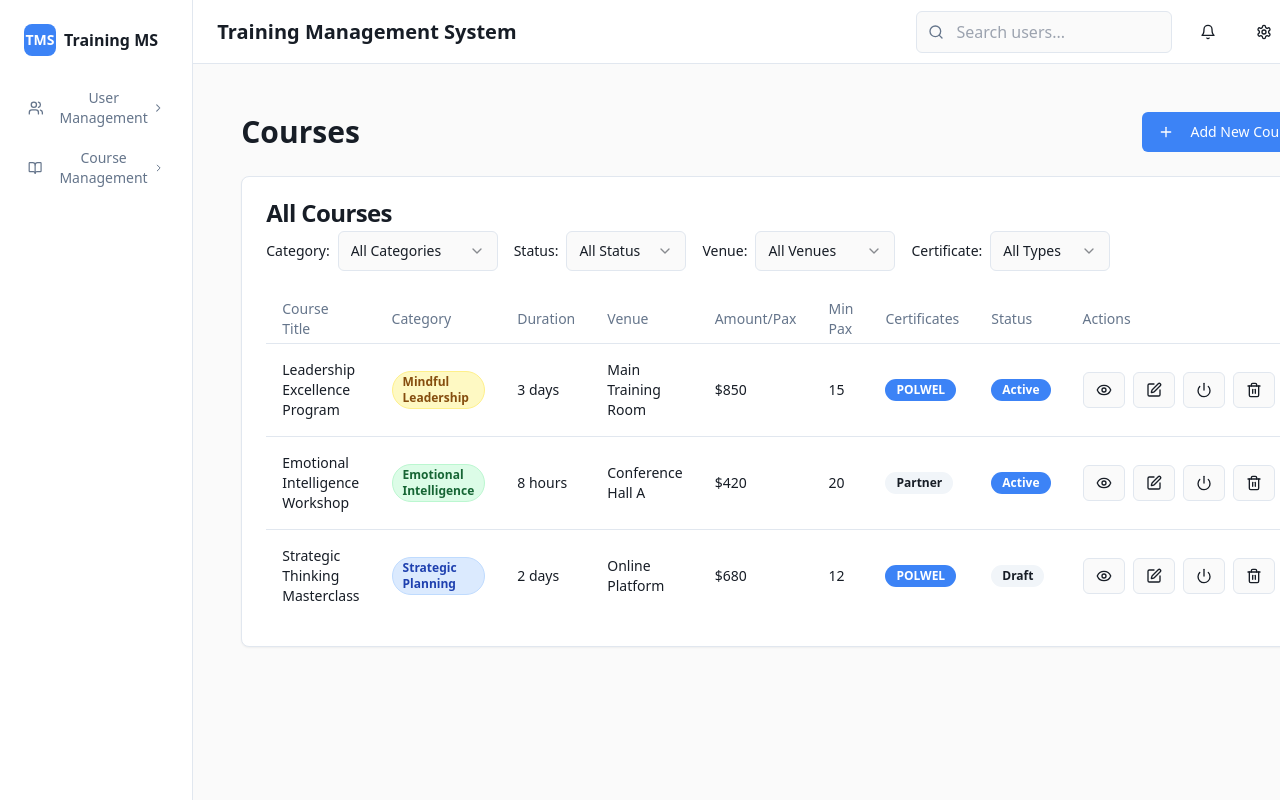
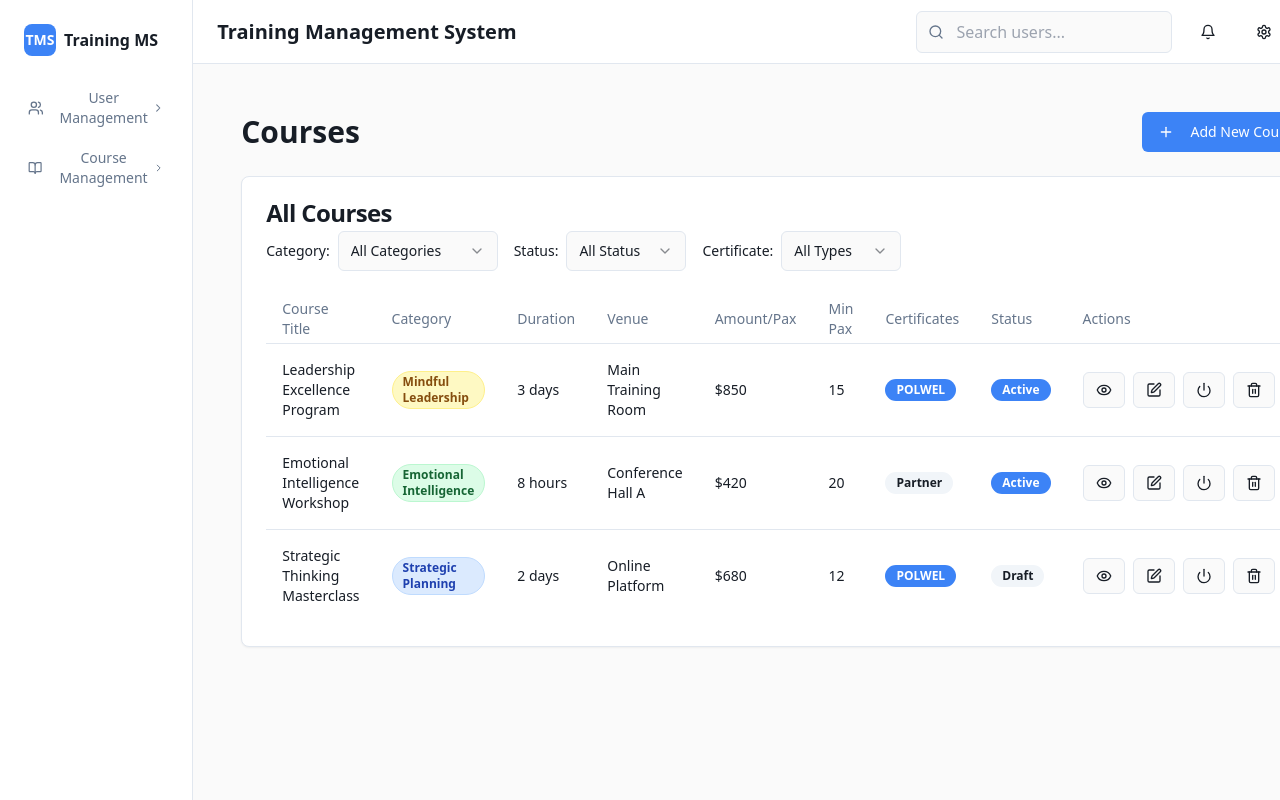
Before and after one commit to rain-corsiva-lab/tms-polwel, a React (Vite) app: page /course-creation in a window 1280 px wide. Shown: the top 800 px of the page. Built offline with nearby package versions, Linux system fonts and the light colour scheme.

Commit message:
Remove venue filter
Removed the venue filter from the courses page.

```diff
--- a/src/pages/CourseArchive.tsx
+++ b/src/pages/CourseArchive.tsx
@@ -26,7 +26,6 @@ const CourseArchive = () => {
   const { toast } = useToast();
   const [selectedCategory, setSelectedCategory] = useState<string>("all");
   const [selectedStatus, setSelectedStatus] = useState<string>("all");
-  const [selectedVenue, setSelectedVenue] = useState<string>("all");
   const [selectedCertificate, setSelectedCertificate] = useState<string>("all");
 
   const categoryGroups = [
@@ -139,8 +138,7 @@ const CourseArchive = () => {
     });
   };
 
-  // Get unique venues and certificates for filter options
-  const uniqueVenues = [...new Set(courses.map(course => course.venue))];
+  // Get unique certificates for filter options
   const uniqueCertificates = [...new Set(courses.map(course => course.certificates))];
 
   const filteredCourses = courses.filter(course => {
@@ -156,13 +154,10 @@ const CourseArchive = () => {
     // Status filter
     const statusMatch = selectedStatus === "all" || course.status === selectedStatus;
 
-    // Venue filter
-    const venueMatch = selectedVenue === "all" || course.venue === selectedVenue;
-
     // Certificate filter
     const certificateMatch = selectedCertificate === "all" || course.certificates === selectedCertificate;
 
-    return categoryMatch && statusMatch && venueMatch && certificateMatch;
+    return categoryMatch && statusMatch && certificateMatch;
   });
 
   return (
@@ -209,23 +204,6 @@ const CourseArchive = () => {
                   <SelectItem value="active">Active</SelectItem>
                   <SelectItem value="draft">Draft</SelectItem>
                   <SelectItem value="archived">Archived</SelectItem>
-                </SelectContent>
-              </Select>
-            </div>
-
-            <div className="flex items-center gap-2">
-              <label className="text-sm font-medium">Venue:</label>
-              <Select value={selectedVenue} onValueChange={setSelectedVenue}>
-                <SelectTrigger className="w-[140px]">
-                  <SelectValue placeholder="All Venues" />
-                </SelectTrigger>
-                <SelectContent>
-                  <SelectItem value="all">All Venues</SelectItem>
-                  {uniqueVenues.map((venue) => (
-                    <SelectItem key={venue} value={venue}>
-                      {venue}
-                    </SelectItem>
-                  ))}
                 </SelectContent>
               </Select>
             </div>
```
